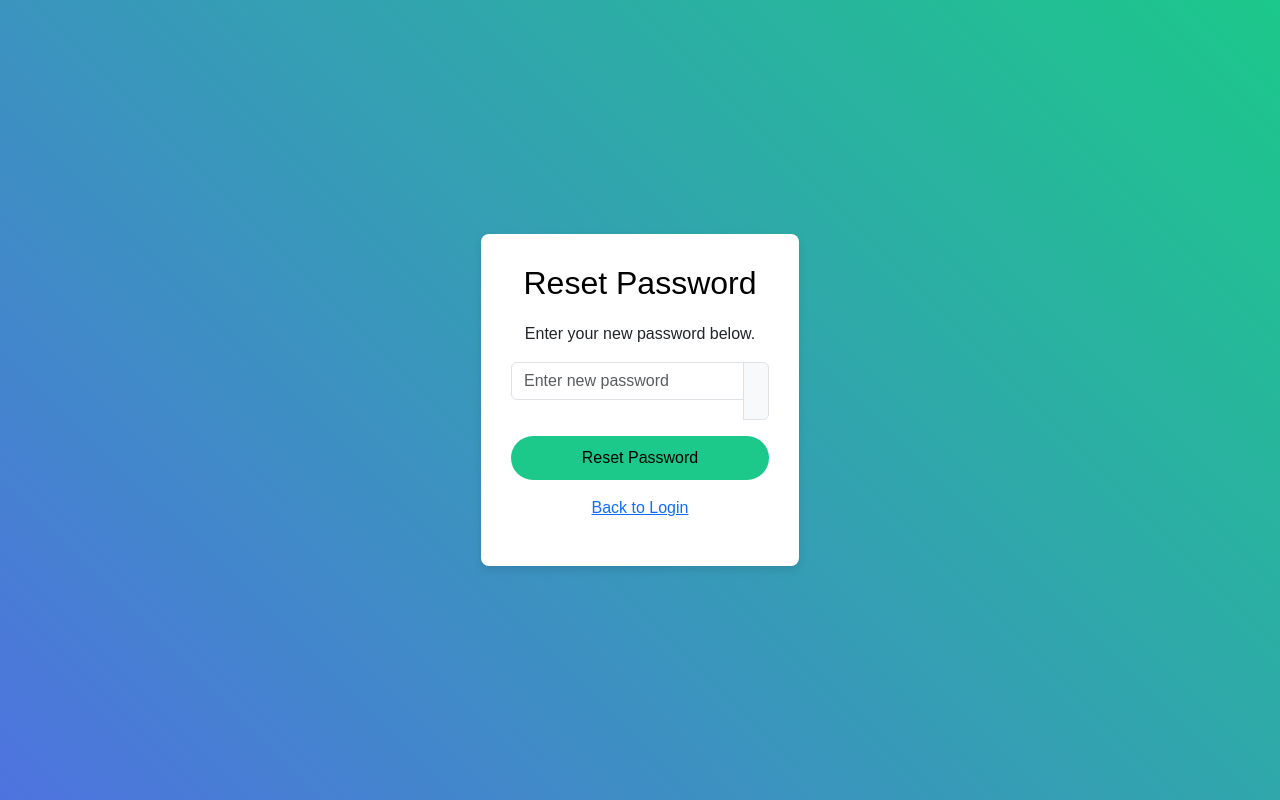
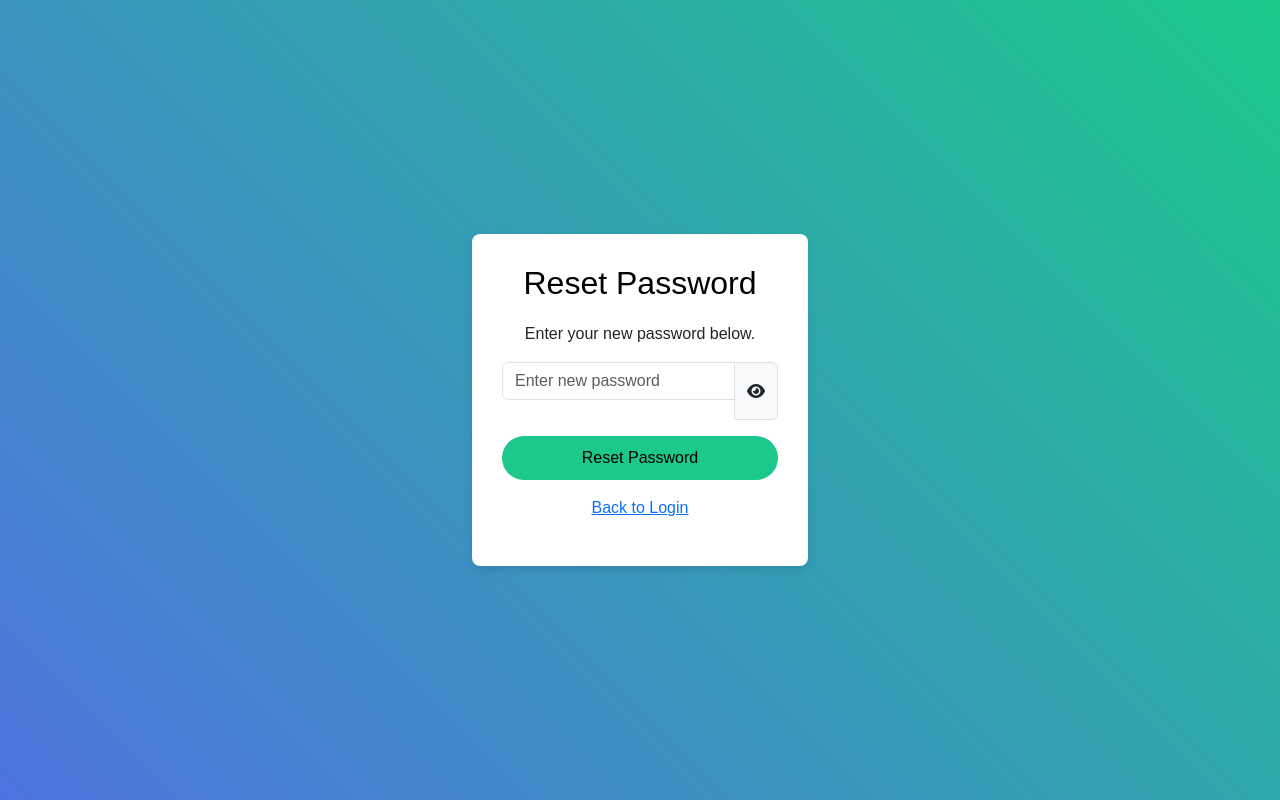
Before and after one commit to beyonce-ama/task-manager, a PHP site: page /pages/reset_password.php in a window 1280 px wide. Run offline with PHP 8.4, Linux system fonts and the light colour scheme.

Commit message:
editted by "Rachelle Anne Macalino"

```diff
--- a/pages/reset_password.php
+++ b/pages/reset_password.php
@@ -38,6 +38,8 @@ if ($_SERVER["REQUEST_METHOD"] == "POST") {
     <meta name="viewport" content="width=device-width, initial-scale=1.0">
     <title>Reset Password</title>
     <link rel="stylesheet" href="https://cdn.jsdelivr.net/npm/bootstrap@5.3.0/dist/css/bootstrap.min.css">
+    <link rel="stylesheet" href="https://cdnjs.cloudflare.com/ajax/libs/font-awesome/6.4.2/css/all.min.css">
+
     <style>
         body {
             background: linear-gradient(45deg, #4e73df, #1cc88a);
```
